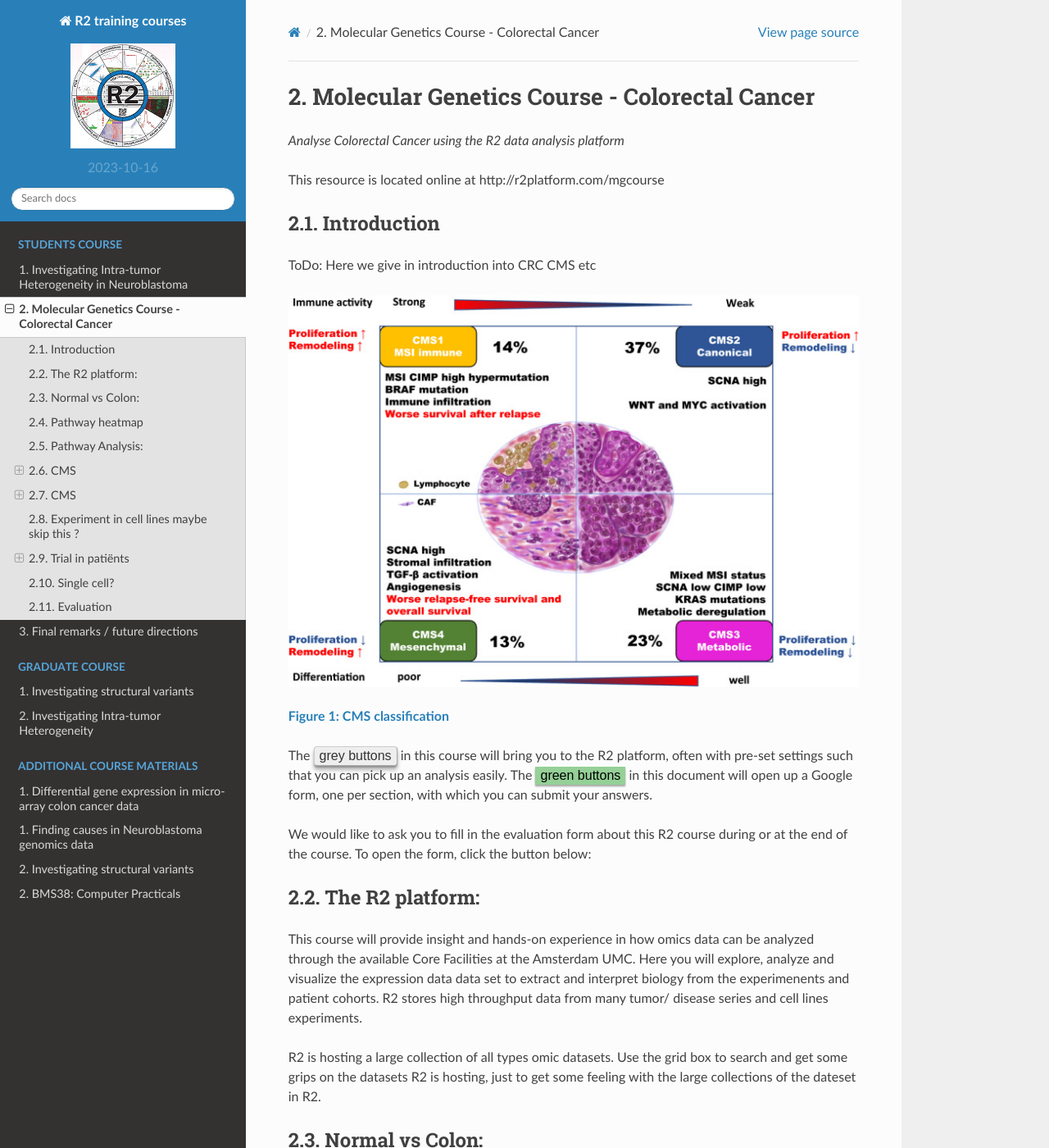
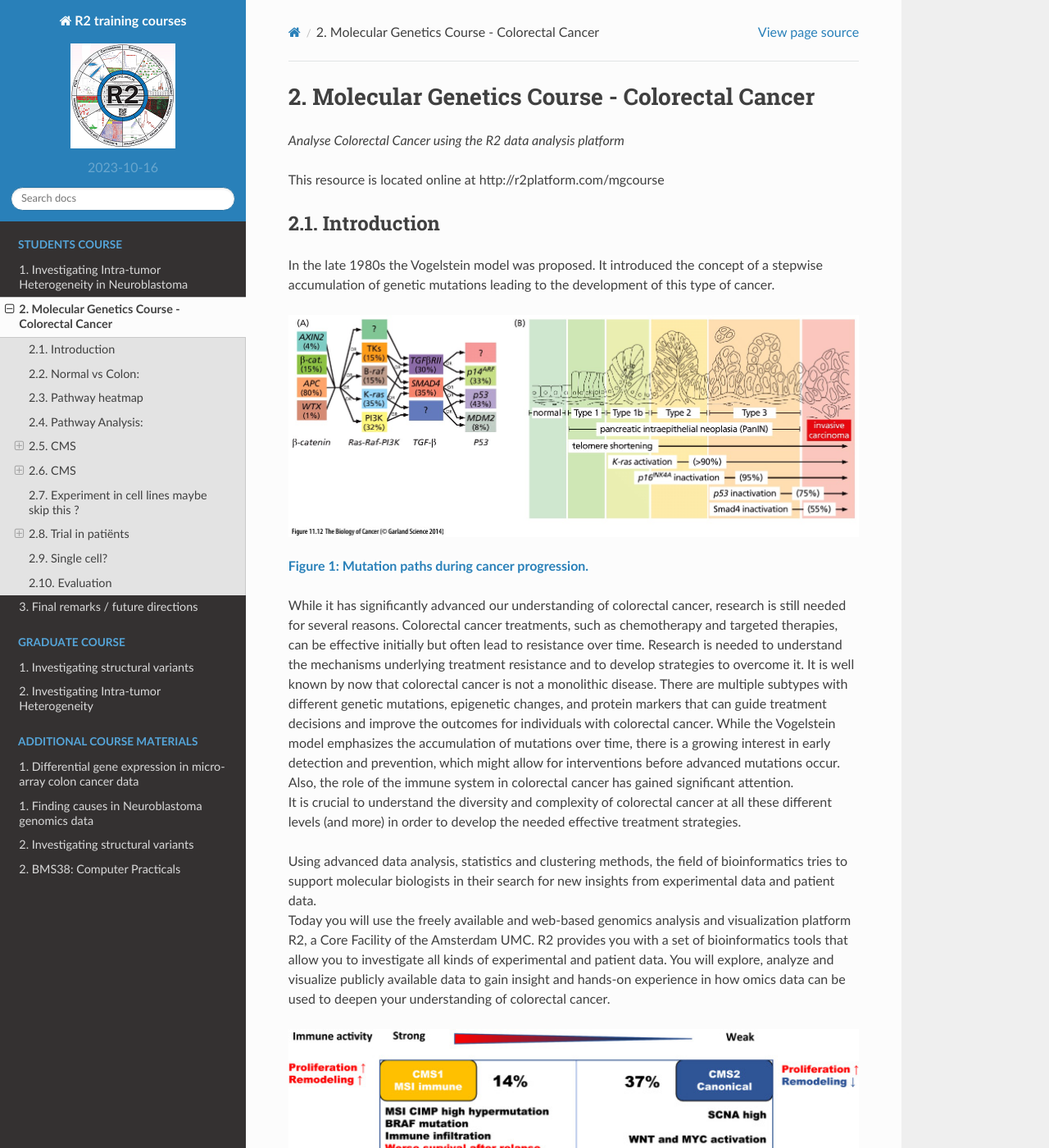
Before and after one commit to antronerds/r2-training-courses, a Sphinx documentation site: the page built from docs/Molecular_Genetics_CRC.md, in a window 1280 px wide and 1400 px high. Shown: the whole window at 82% size. Built offline with Sphinx 7.4.7 and the Read the Docs theme 2.0.0, drawn with Linux system fonts in a browser that asks for light colours; some of the changed text lies outside the part shown.

Commit message:
Added introduction

```diff
--- a/docs/Molecular_Genetics_CRC.md
+++ b/docs/Molecular_Genetics_CRC.md
@@ -11,11 +11,38 @@ This resource is located online at http://r2platform.com/mgcourse
 Introduction
 ------------
 
-ToDo: Here we give in introduction into CRC CMS etc
+In the late 1980s the Vogelstein model was proposed. It introduced the concept of a stepwise accumulation of genetic mutations leading to the development of this type of cancer.
 
-  ![](_static/images/MolGenCRC/CMS_classification_characterization_pmc7511559.jpg "Figure 1: CMS classification")
+![](_static/images/TumorHeterogeneity_CancerProgression.jpg "Figure 1: Mutation paths during cancer progression")
 
-  [**Figure 1: CMS classification**](_static/images/MolGenCRC/CMS_classification_characterization_pmc7511559.jpg)
+[**Figure 1: Mutation paths during cancer progression.**](_static/images/TumorHeterogeneity_CancerProgression.jpg)
+
+While it has significantly advanced our understanding of colorectal cancer, research is still needed for several
+reasons.
+Colorectal cancer treatments, such as chemotherapy and targeted therapies, can be effective
+initially but often lead to resistance over time. Research is needed to understand the mechanisms underlying treatment
+resistance and to develop strategies to overcome it. It is well known by now that colorectal cancer is not a monolithic
+disease. There are multiple subtypes with different genetic mutations, epigenetic changes, and protein markers that can
+guide treatment decisions and improve the outcomes for individuals with colorectal cancer. While the Vogelstein model
+emphasizes the accumulation of mutations over time, there is a growing interest in early detection and prevention, which
+might allow for interventions before advanced mutations occur. Also, the role of the immune system in
+colorectal cancer has gained significant attention.
+It is crucial to understand the diversity and complexity of colorectal cancer at all these different levels (and
+more) in order to develop the needed effective treatment strategies.
+
+Using advanced data analysis, statistics and clustering methods, the field of bioinformatics tries to support molecular
+biologists in their search for new insights from experimental data and patient data.
+Today you will use the freely available and web-based genomics analysis and visualization platform R2, a Core Facility
+of the Amsterdam UMC.
+R2 provides you with a set of bioinformatics tools that allow you to investigate all kinds of experimental and
+patient data. You will explore, analyze and visualize publicly available data to gain insight and hands-on experience in
+how omics data can be used to deepen your understanding of colorectal cancer.
+
+  ![](_static/images/MolGenCRC/CMS_classification_characterization_pmc7511559.jpg "Figure 2: Subtypes in
+  colorectal cancer: CMS classification (Guinney et al., 2015)")
+
+  [**Figure 2: Subtypes in colorectal cancer: CMS classification (Guinney et al., 2015)**]
+  (_static/images/MolGenCRC/CMS_classification_characterization_pmc7511559.jpg)
 
 The <button class="course_permalink">grey buttons</button> in this course will bring you to the R2 platform, often with
 pre-set settings such that you can pick up an analysis easily. The <button class="course googleform">green
@@ -25,17 +52,10 @@ We would like to ask you to fill in the evaluation form about this R2 course dur
 the form, click the button below:
 
 
+## Normal vs Colon:
 
-
-The R2 platform:
----------------------------------------
-This course  will provide insight and hands-on experience in how omics data can be analyzed through the available Core Facilities at the Amsterdam UMC.
-Here you will explore, analyze and visualize the expression data data set to extract and interpret biology from the experimenents and patient cohorts.  R2 stores high throughput data from many tumor/ disease series and cell lines experiments.
-
-
-R2 is hosting a large collection of all types omic datasets.  Use the grid box to search and get some grips on the datasets R2 is hosting, just  to get some feeling with the large collections of the dateset in R2.
-
-## Normal vs Colon:
+R2 hosts a large collection of omic datasets. Let's get acquainted with R2 while exploring some differences in gene
+expressions between normal tissue and colorectal cancer tissue.
 
 **Datasets used:**
 
@@ -51,7 +71,7 @@ R2 is hosting a large collection of all types omic datasets.  Use the grid box t
 
 **A:7**
 
-Cancer is very complex disease to investigated. With a hugh variety of cancers types. This course is focussing mainly on CRCs. So start with lets see if we can see we start to look  for genes which make the difference in normal anc cancer tissue.
+
 
 Of course it is nice to have a lot of RNA expression datasets tot analyse and explore but without proper sample annotation your have very limited analysis options. Let's explore the annotation for the Marra dataset.
 
```
